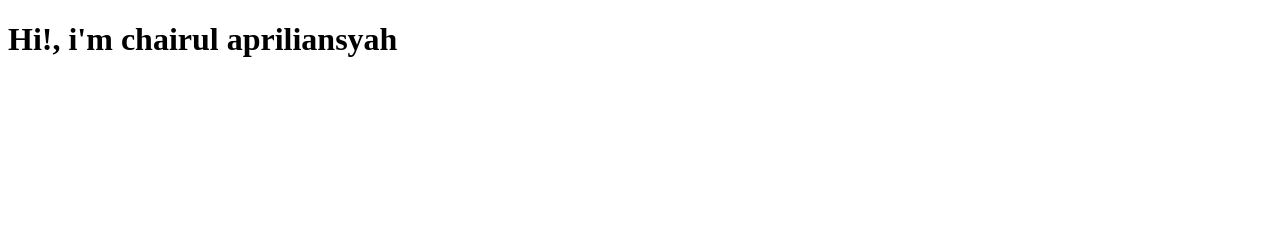
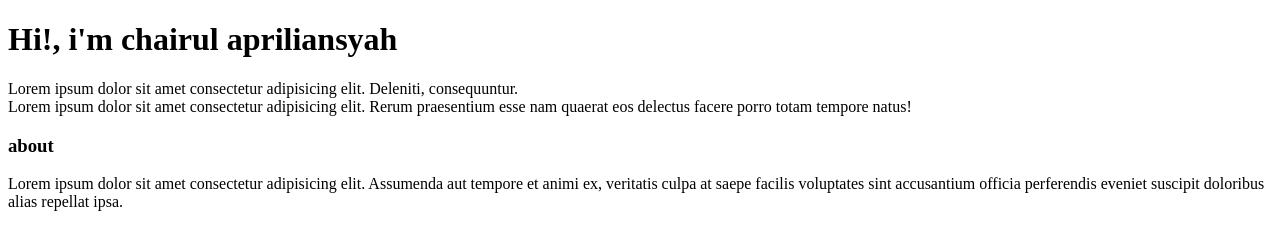
Before and after one commit to ArDev-27/AAP, a plain HTML site: page index.html in a window 1280 px wide. Drawn offline with Linux system fonts and the light colour scheme.

Commit message:
Add some paragraph

```diff
--- a/index.html
+++ b/index.html
@@ -7,6 +7,11 @@
 </head>
 <body>
     <h1>Hi!, i'm chairul apriliansyah</h1>
+    <p>Lorem ipsum dolor sit amet consectetur adipisicing elit. Deleniti, consequuntur.<br> Lorem ipsum dolor sit amet consectetur adipisicing elit. Rerum praesentium esse nam quaerat eos delectus facere porro totam tempore natus!</p>
+
+    <h3>about</h3>
+    <p>Lorem ipsum dolor sit amet consectetur adipisicing elit. Assumenda aut tempore et animi ex, veritatis culpa at saepe facilis voluptates sint accusantium officia perferendis eveniet suscipit doloribus alias repellat ipsa.</p>
+
     <script type="text/javascript" src="script.js"></script>
 </body>
 </html>
```
